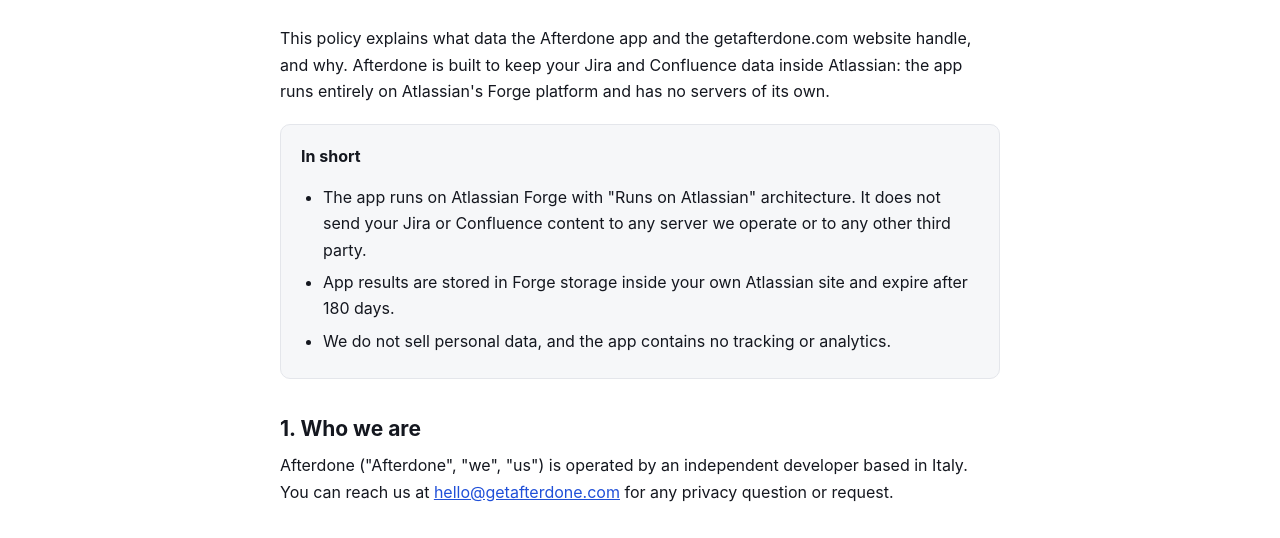
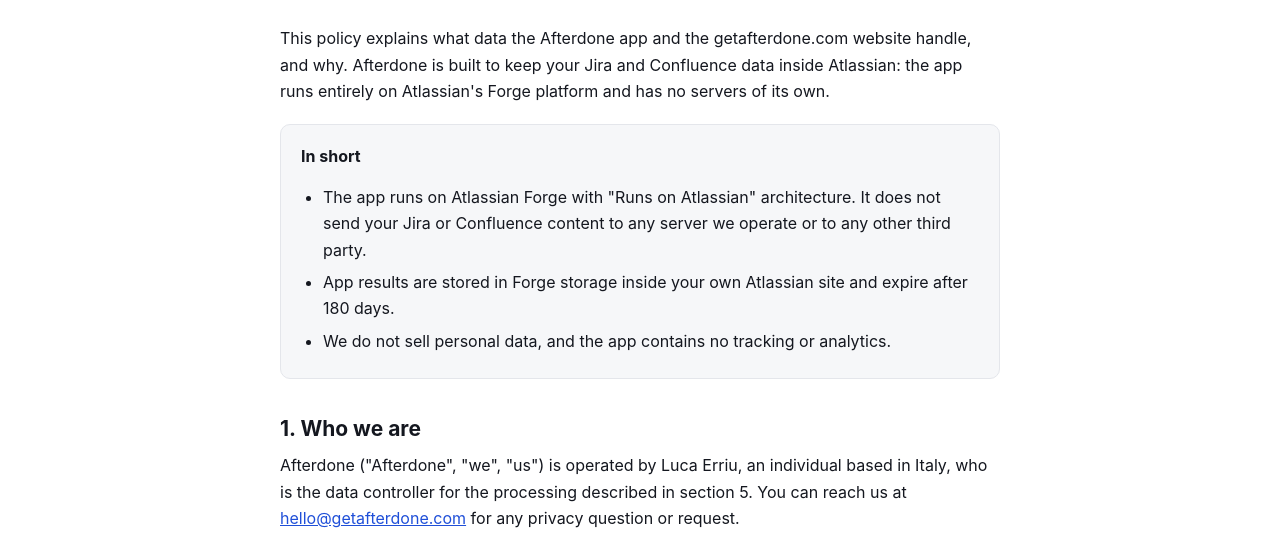
Before and after one commit to fb7sm4m4z7-star/afterdone-landing, a plain HTML site: page privacy/index.html in a window 1280 px wide. Shown: the part 185-723 px from the top of the page. Drawn offline with Linux system fonts and the light colour scheme.

Commit message:
Name the operator in privacy policy and EULA
Co-Authored-By: Claude Opus 5.5 <noreply@anthropic.com>
Claude-Session: https://claude.ai/code/session_01ACUpwmfaC7cjRWHTW9YsPs

```diff
--- a/privacy/index.html
+++ b/privacy/index.html
@@ -25,7 +25,7 @@
 </div>
 
 <h2>1. Who we are</h2>
-<p>Afterdone ("Afterdone", "we", "us") is operated by an independent developer based in Italy. You can reach us at <a href="mailto:hello@getafterdone.com">hello@getafterdone.com</a> for any privacy question or request.</p>
+<p>Afterdone ("Afterdone", "we", "us") is operated by Luca Erriu, an individual based in Italy, who is the data controller for the processing described in section 5. You can reach us at <a href="mailto:hello@getafterdone.com">hello@getafterdone.com</a> for any privacy question or request.</p>
 
 <h2>2. Scope</h2>
 <p>This policy covers:</p>
```
Also changed, not shown: terms/index.html (+1 -1 lines).
